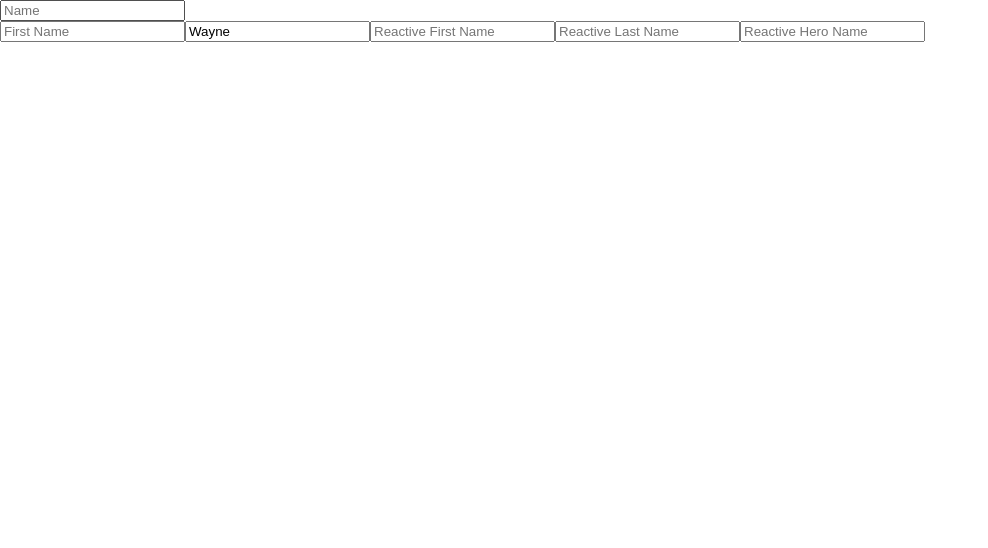
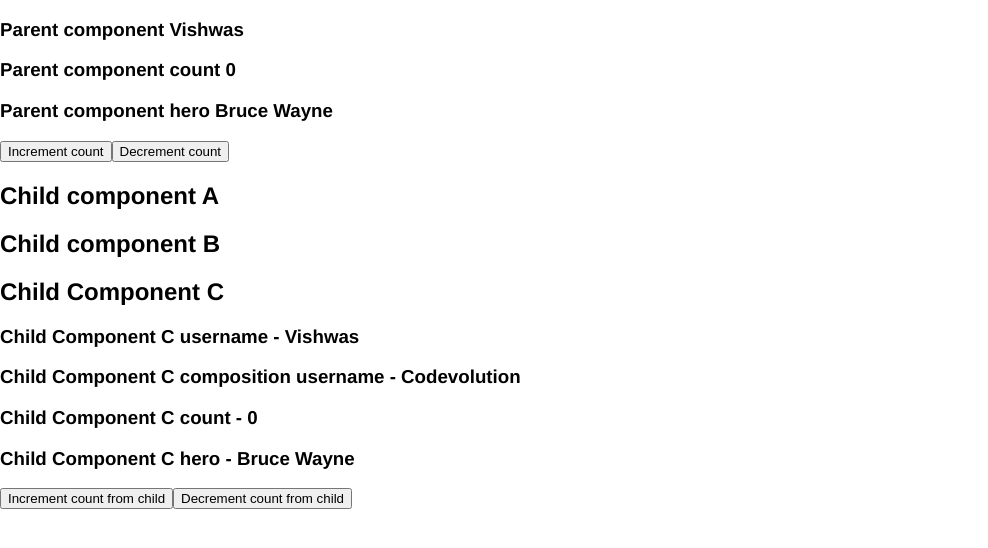
Before and after one commit to rclarian/Vue-hello-world, a Vue app: page / in a window 1280 px wide. Shown: the top 548 px of the page, without its empty margins (0-988 px from the left). Built offline with nearby package versions, Linux system fonts and the light colour scheme.

Commit message:
60 - Replacing Provide/Inject - provide, ref, reactive, toRefs, inject
60 - Replacing Provide/Inject - provide, ref, reactive, toRefs, inject

```diff
--- a/src/App.vue
+++ b/src/App.vue
@@ -1,20 +1,19 @@
 <template>
   <div>
 
-    <WatchComponent />
+    <ProvideInject />
 
   </div>
 
 </template>
 
 <script>
-
-import WatchComponent from './components/WatchComponent.vue';
+import ProvideInject from './components/ProvideInject.vue';
 
 export default {
   name: 'App',
   components: {
-    WatchComponent,
+    ProvideInject,
   },
   data() {
     return {
--- /dev/null
+++ b/src/components/ChildA.vue
@@ -0,0 +1,20 @@
+<template>
+    <div>
+        <h2>Child component A</h2>
+        <ChildB />
+    </div>
+</template>
+
+<script>
+import ChildB from './ChildB.vue';
+    export default {
+        name: 'ChildA',
+        components: {
+            ChildB
+        },
+    }
+</script>
+
+<style scoped>
+
+</style>
--- /dev/null
+++ b/src/components/ChildB.vue
@@ -0,0 +1,20 @@
+<template>
+    <div>
+        <h2>Child component B</h2>
+        <ChildC />
+    </div>
+</template>
+
+<script>
+import ChildC from './ChildC.vue';
+    export default {
+        name: 'ChildB',
+        components: {
+            ChildC,
+        },
+    }
+</script>
+
+<style scoped>
+
+</style>
--- /dev/null
+++ b/src/components/ChildC.vue
@@ -0,0 +1,40 @@
+<template>
+    <div>
+        <h2>Child Component C</h2>
+        <h3>Child Component C username - {{ userName }}</h3>
+        <h3>Child Component C composition username - {{ childUserName }}</h3>
+
+        <h3>Child Component C count - {{ childCount }}</h3>
+        <h3>Child Component C hero - {{ firstName }} {{ lastName }}</h3>
+
+        <button @click="incrementCount">Increment count from child</button>
+        <button @click="decrementCount">Decrement count from child</button>
+    </div>
+</template>
+
+<script>
+import { inject, toRefs } from 'vue';
+    export default {
+        name: 'ChildC',
+        setup() {
+            const childUserName = inject('c_userName', 'Default username')
+            const childCount = inject('c_count', 0)
+            const childHero = inject('c_hero', {})
+            const incrementCount = inject('incrementCount')
+            const decrementCount = inject('decrementCount')
+
+            return {
+                childUserName,
+                childCount,
+                ...toRefs(childHero),
+                incrementCount,
+                decrementCount
+            }
+        },
+        inject: ['userName'],
+    }
+</script>
+
+<style scoped>
+
+</style>
--- /dev/null
+++ b/src/components/ProvideInject.vue
@@ -0,0 +1,65 @@
+<template>
+    <div>
+        <h3>Parent component {{ name }}</h3>
+        <h3>Parent component count {{ count }}</h3>
+        <h3>Parent component hero {{ firstName }} {{ lastName }}</h3>
+
+        <button @click="incrementCount">Increment count</button>
+        <button @click="decrementCount">Decrement count</button>
+
+        <ChildA />
+    </div>
+</template>
+
+<script>
+import { provide, ref, reactive, toRefs } from 'vue'
+import ChildA from './ChildA.vue'
+
+    export default {
+        name: 'ProvideInject',
+        components: { ChildA },
+        setup() {
+            provide('c_userName', 'Codevolution')
+
+            function incrementCount() {
+                count.value ++
+            }
+
+            function decrementCount() {
+                count.value --
+            }
+
+            const count = ref(0)
+            const state = reactive({
+                firstName: 'Bruce',
+                lastName: 'Wayne',
+            })
+
+            provide('c_count', count)
+            provide('c_hero', state)
+            provide('incrementCount', incrementCount)
+            provide('decrementCount', decrementCount)
+
+            return {
+                count,
+                ...toRefs(state),
+                incrementCount,
+                decrementCount
+            }
+        },
+        data() {
+            return {
+                name: 'Vishwas',
+            }
+        },
+        provide() {
+            return {
+                userName: this.name,
+            }
+        }
+    }
+</script>
+
+<style scoped>
+
+</style>
```
